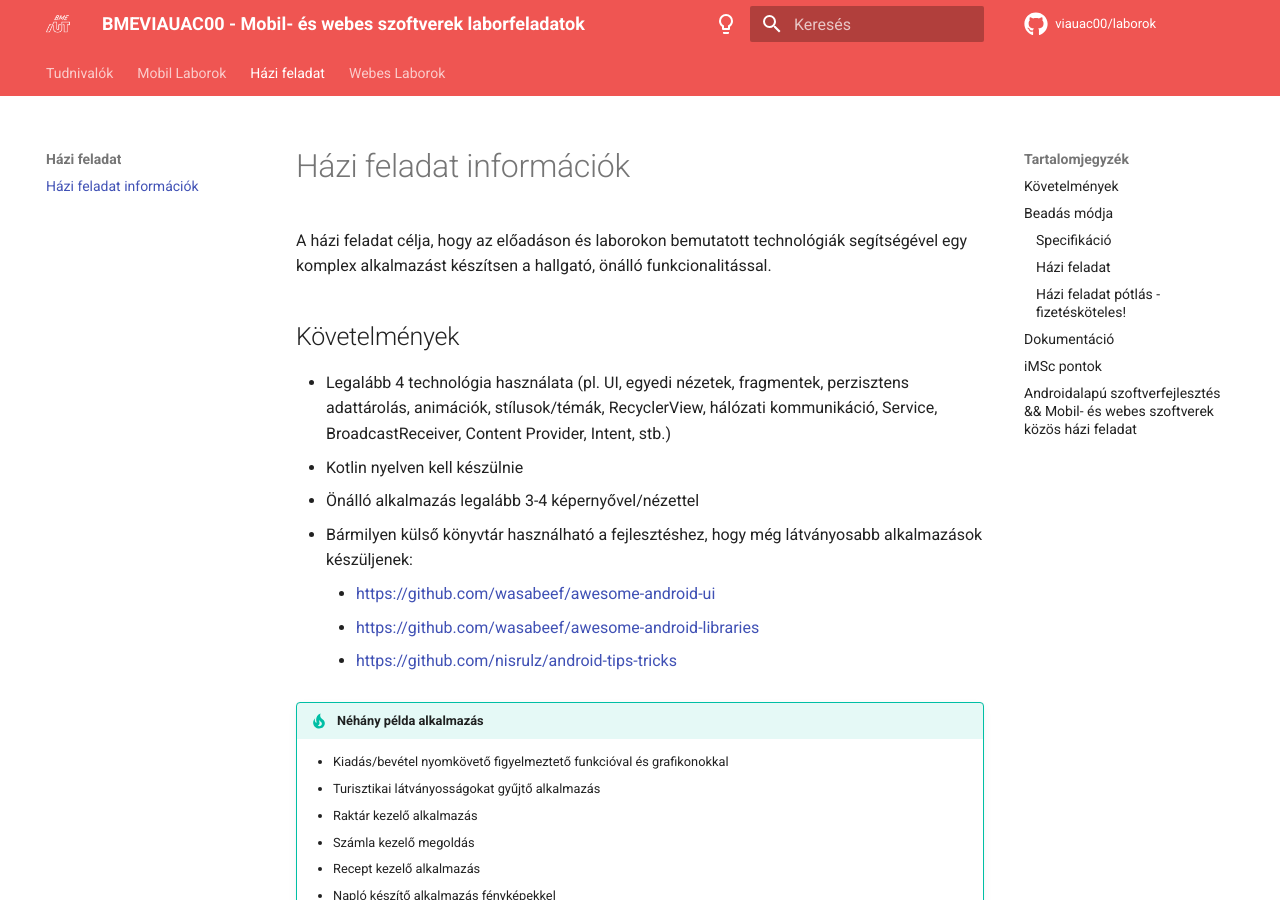
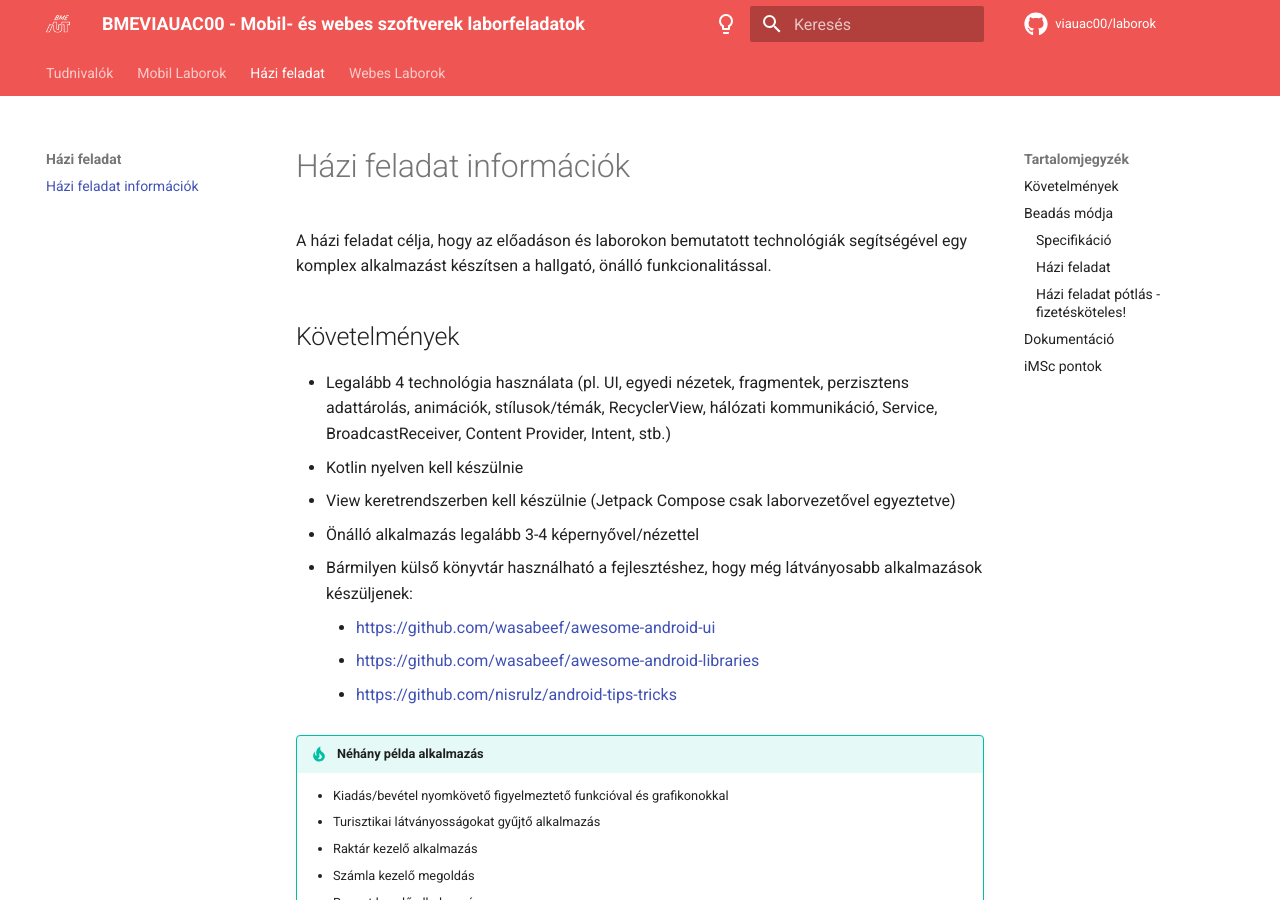
Before and after one commit to VIAUAD02/laborok, an MkDocs documentation site: the page built from docs/hf/index.md, in a window 1280 px wide and 900 px high. Built offline with MkDocs 1.6.1 and Material for MkDocs 9.7.7, drawn with Linux system fonts in a browser that asks for light colours; comment, search, counter and statistics services are not loaded; some of the changed lines change nothing that is shown.

Commit message:
2023HF update

```diff
--- a/docs/hf/index.md
+++ b/docs/hf/index.md
@@ -6,6 +6,7 @@ A házi feladat célja, hogy az előadáson és laborokon bemutatott technológi
 
 -	Legalább 4 technológia használata (pl. UI, egyedi nézetek, fragmentek, perzisztens adattárolás, animációk, stílusok/témák, RecyclerView, hálózati kommunikáció, Service, BroadcastReceiver, Content Provider, Intent, stb.)
 -	Kotlin nyelven kell készülnie
+-	View keretrendszerben kell készülnie (Jetpack Compose csak laborvezetővel egyeztetve)
 -	Önálló alkalmazás legalább 3-4 képernyővel/nézettel
 -	Bármilyen külső könyvtár használható a fejlesztéshez, hogy még látványosabb alkalmazások készüljenek:
 	-	[https://github.com/wasabeef/awesome-android-ui](https://github.com/wasabeef/awesome-android-ui)
@@ -72,8 +73,7 @@ A házi feladatot a specifikáción túl dokumentálni nem szükséges.
 A házi feladat minimumkövetelményeinek túlteljesítéséért, extra funkciókért, igényes felületért, kiemelkedő kódminőségért a laborvezetővel egyeztetve maximum 10 iMSc pont szerezhető.
 iMSc pont szerzéséhez az elkészült alkalmazásról rövid dokumentációt kell készíteni a README.md fájlba. (A specifikáció után.) Ebben röviden ismertetni kell az elkészült alkalmazás funkcionalitását és az érdekesebb megoldásokat.
 
-## Androidalapú szoftverfejlesztés && Mobil- és webes szoftverek közös házi feladat
-
-Ha valaki mind a két tárgyat hallgatja a félévben, van lehetőség közös házi feladat írására, DE:
-- Ezt mindenképpen egyeztetni kell mindkét laborvezetővel.
-- Ugyanaz a házi csak úgy adható le mindkét tárgyon, ha a nehezebb követelményeket (vagyis az Androidalapú szoftverfejlesztését) felülteljesíti. Tehát az Androidalapú szoftverfejlesztés követelményei szerint nem 5, hanem 6-7 technológiát kell használni. Ennek mennyiségéről és a feladat komplexitásáról a laborvezetők döntenek.
+!!!tipp "Androidalapú szoftverfejlesztés && Mobil- és webes szoftverek közös házi feladat"
+	Ha valaki mind a két tárgyat hallgatja a félévben, van lehetőség közös házi feladat írására, DE:
+	- Ezt mindenképpen egyeztetni kell mindkét laborvezetővel.
+	- Ugyanaz a házi csak úgy adható le mindkét tárgyon, ha a nehezebb követelményeket (vagyis az Androidalapú szoftverfejlesztését) felülteljesíti. Tehát az Androidalapú szoftverfejlesztés követelményei szerint nem 5, hanem 6-7 technológiát kell használni. Ennek mennyiségéről és a feladat komplexitásáról a laborvezetők döntenek.
```
